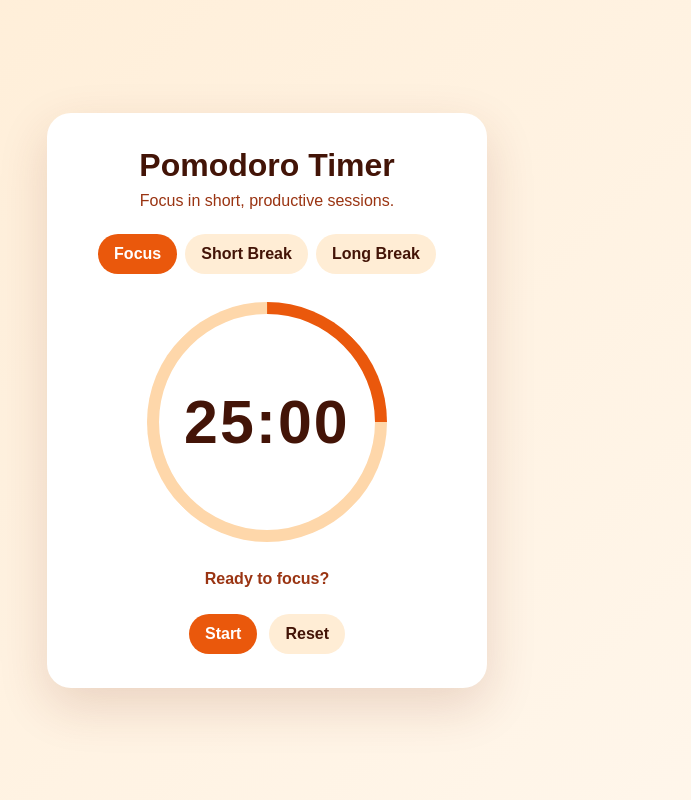
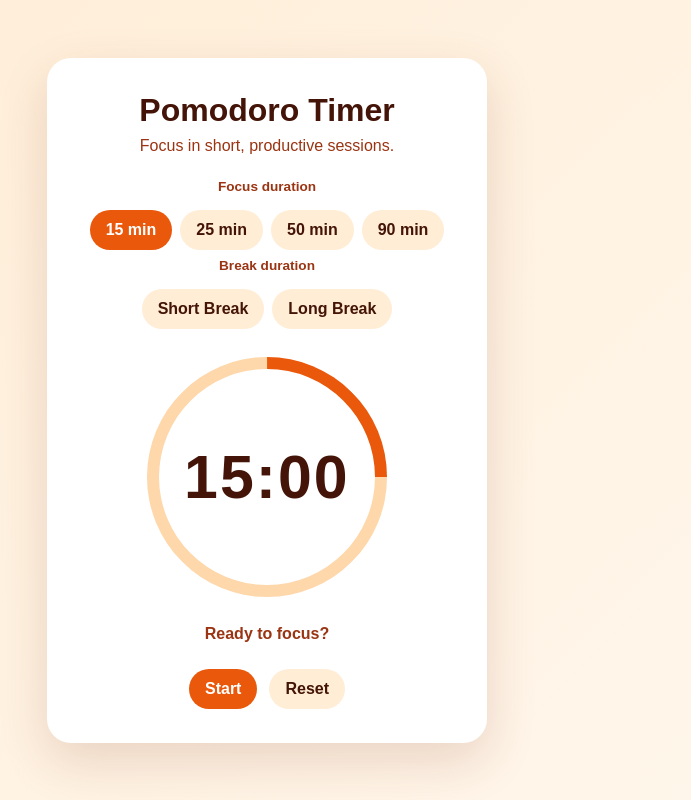
Before and after one commit to xynextrixor/college-mini-project, a plain HTML site: page lalit/pomodoro-timer.html in a window 1280 px wide. Shown: the whole page, without its empty margins (373-1064 px from the left). Drawn offline with Linux system fonts and the light colour scheme.

Commit message:
Add multiple Pomodoro focus durations
Co-authored-by: Copilot <223556219+Copilot@users.noreply.github.com>

```diff
--- a/lalit/pomodoro-timer.html
+++ b/lalit/pomodoro-timer.html
@@ -51,9 +51,18 @@
 
     .modes {
       display: flex;
+      flex-wrap: wrap;
       gap: 8px;
       justify-content: center;
       margin-bottom: 28px;
+    }
+
+    .mode-group {
+      width: 100%;
+      margin-bottom: 8px;
+      color: var(--muted);
+      font-size: 0.85rem;
+      font-weight: 700;
     }
 
     button {
@@ -132,9 +141,15 @@
     <p class="subtitle">Focus in short, productive sessions.</p>
 
     <div class="modes" aria-label="Timer modes">
-      <button class="mode active" data-minutes="25">Focus</button>
-      <button class="mode" data-minutes="5">Short Break</button>
-      <button class="mode" data-minutes="15">Long Break</button>
+      <div class="mode-group">Focus duration</div>
+      <button class="mode active" data-minutes="15" data-label="15-minute focus">15 min</button>
+      <button class="mode" data-minutes="25" data-label="25-minute focus">25 min</button>
+      <button class="mode" data-minutes="50" data-label="50-minute focus">50 min</button>
+      <button class="mode" data-minutes="90" data-label="90-minute focus">90 min</button>
+
+      <div class="mode-group">Break duration</div>
+      <button class="mode" data-minutes="5" data-label="Short break">Short Break</button>
+      <button class="mode" data-minutes="15" data-label="Long break">Long Break</button>
     </div>
 
     <div class="progress-ring">
@@ -156,7 +171,7 @@
     const resetButton = document.getElementById("reset");
     const modeButtons = document.querySelectorAll(".mode");
 
-    let duration = 25 * 60;
+    let duration = 15 * 60;
     let remaining = duration;
     let timerId = null;
 
@@ -172,7 +187,7 @@
       duration = Number(button.dataset.minutes) * 60;
       remaining = duration;
       stopTimer();
-      statusElement.textContent = "Ready to focus?";
+      statusElement.textContent = `${button.dataset.label} selected.`;
       render();
     }
 
```
